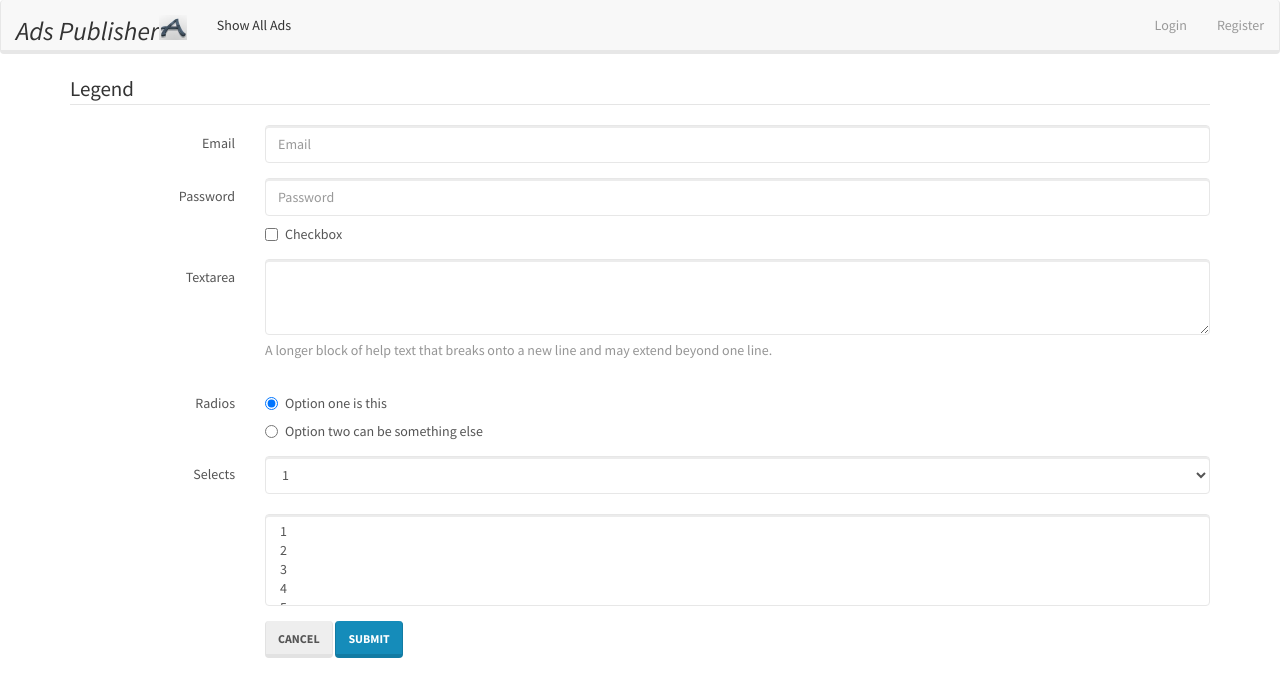
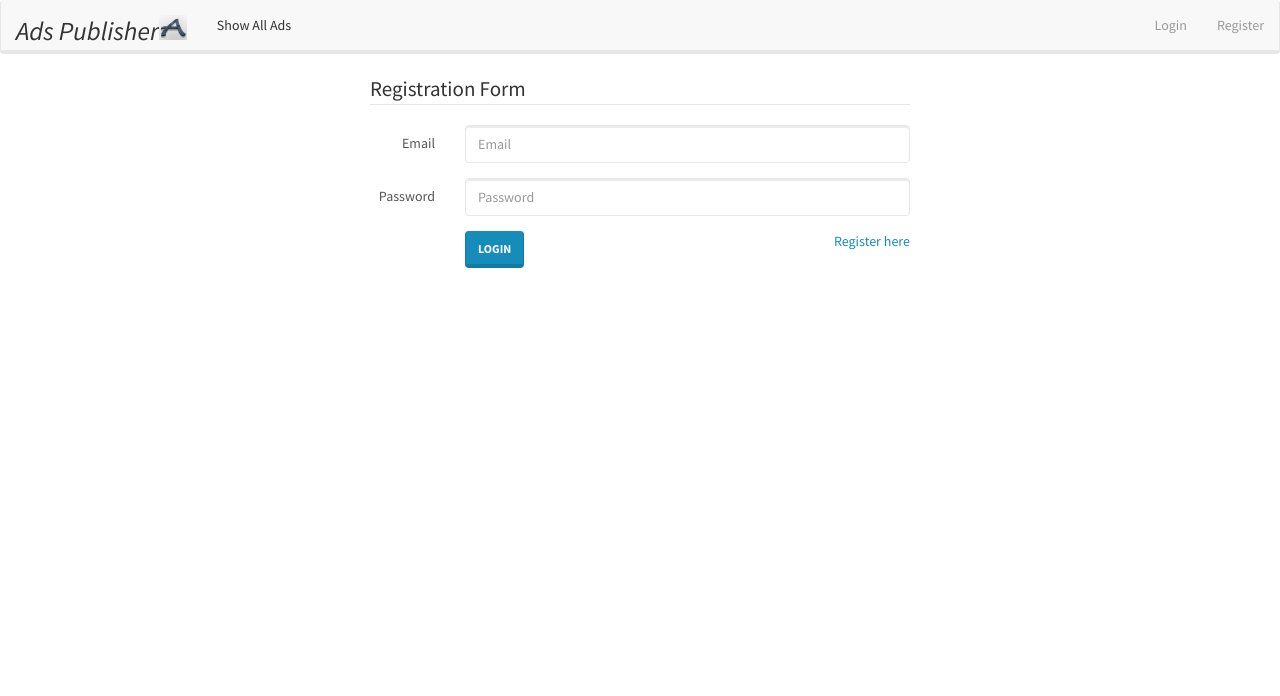
Before and after one commit to RumenKunev/AdsPublishingApp, a website: page app/index.html at #/register in a window 1280 px wide. Drawn offline with nearby package versions, Linux system fonts and the light colour scheme.

Commit message:
controllers and services modified

```diff
--- a/app/js/controllers/GetAllAdsController.js
+++ b/app/js/controllers/GetAllAdsController.js
@@ -3,7 +3,8 @@
 angular.module("AdsPublisher")
     .controller("GetAllAdsController", ['$scope', 'getData', function GetAllAdsController ($scope,getData){
 
-        $scope.allAds = getData.getAllAds();
+        $scope.allAds = getData.getAllAds;
+        $scope.allTowns = getData.getAllTowns;
 
     }]
 );
--- a/app/js/services/getData.js
+++ b/app/js/services/getData.js
@@ -2,11 +2,18 @@
 
 angular.module("AdsPublisher")
     .factory('getData', function($resource){
-        var resource = $resource('http://softuni-ads.azurewebsites.net/api/ads', {id: '@id'});
+        var resource = $resource('http://softuni-ads.azurewebsites.net/api:id', {id: '@id'});
 
-        return{
-            getAllAds : function(){
-                return resource.get();
+//        function getAllData(id){
+//            return resource.get({id: id});
+//        }
+
+        return {
+            getAllAds: function(){
+                return resource.get({id: '/ads'})
+            },
+            getAllTowns: function(){
+                return resource.query({id: '/towns'})
             }
         }
     });
--- a/app/partials/register.html
+++ b/app/partials/register.html
@@ -1,6 +1,6 @@
 <form class="form-horizontal">
-    <fieldset>
-        <legend>Legend</legend>
+    <fieldset class="col-lg-6 col-lg-offset-3">
+        <legend>Registration Form</legend>
         <div class="form-group">
             <label for="inputEmail" class="col-lg-2 control-label">Email</label>
             <div class="col-lg-10">
@@ -11,61 +11,12 @@
             <label for="inputPassword" class="col-lg-2 control-label">Password</label>
             <div class="col-lg-10">
                 <input type="password" class="form-control" id="inputPassword" placeholder="Password">
-                <div class="checkbox">
-                    <label>
-                        <input type="checkbox"> Checkbox
-                    </label>
-                </div>
-            </div>
-        </div>
-        <div class="form-group">
-            <label for="textArea" class="col-lg-2 control-label">Textarea</label>
-            <div class="col-lg-10">
-                <textarea class="form-control" rows="3" id="textArea"></textarea>
-                <span class="help-block">A longer block of help text that breaks onto a new line and may extend beyond one line.</span>
-            </div>
-        </div>
-        <div class="form-group">
-            <label class="col-lg-2 control-label">Radios</label>
-            <div class="col-lg-10">
-                <div class="radio">
-                    <label>
-                        <input type="radio" name="optionsRadios" id="optionsRadios1" value="option1" checked="">
-                        Option one is this
-                    </label>
-                </div>
-                <div class="radio">
-                    <label>
-                        <input type="radio" name="optionsRadios" id="optionsRadios2" value="option2">
-                        Option two can be something else
-                    </label>
-                </div>
-            </div>
-        </div>
-        <div class="form-group">
-            <label for="select" class="col-lg-2 control-label">Selects</label>
-            <div class="col-lg-10">
-                <select class="form-control" id="select">
-                    <option>1</option>
-                    <option>2</option>
-                    <option>3</option>
-                    <option>4</option>
-                    <option>5</option>
-                </select>
-                <br>
-                <select multiple="" class="form-control">
-                    <option>1</option>
-                    <option>2</option>
-                    <option>3</option>
-                    <option>4</option>
-                    <option>5</option>
-                </select>
             </div>
         </div>
         <div class="form-group">
             <div class="col-lg-10 col-lg-offset-2">
-                <button class="btn btn-default">Cancel</button>
-                <button type="submit" class="btn btn-primary">Submit</button>
+                <button type="submit" class="btn btn-primary">Login</button>
+                <a href="#" class="pull-right">Register here</a>
             </div>
         </div>
     </fieldset>
```
Also changed, not shown: app/partials/allAdsList.html (+12 -1 lines).
